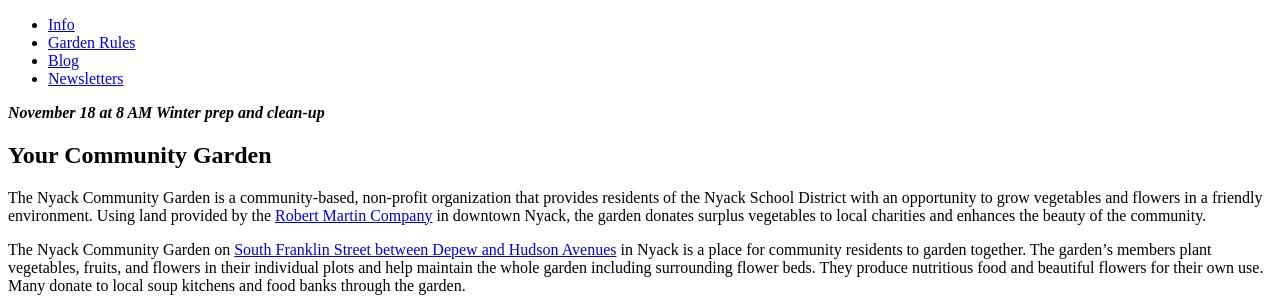
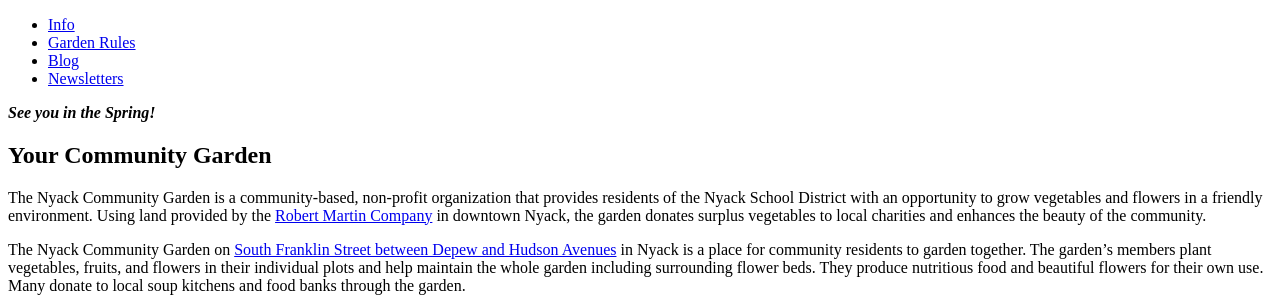
Before and after one commit to bosborne/nyackcommunitygarden, a Jekyll site: the page built from index.md, in a window 1280 px wide. Shown: the part 137-434 px from the top of the page. Built offline with Jekyll 4.4.1, drawn with Linux system fonts in a browser that asks for light colours; nearby versions of some CDN libraries; library files that are not in the unit come from our copies.

Commit message:
Cleanup date and message

```diff
--- a/_layouts/default.html
+++ b/_layouts/default.html
@@ -22,7 +22,7 @@
       <div class="bannerbox">
         <p>
           <i>
-            <b>November 18 at 8 AM Winter prep and clean-up</b>
+            <b>See you in the Spring!</b>
           </i>
         </p>
       </div>
```
